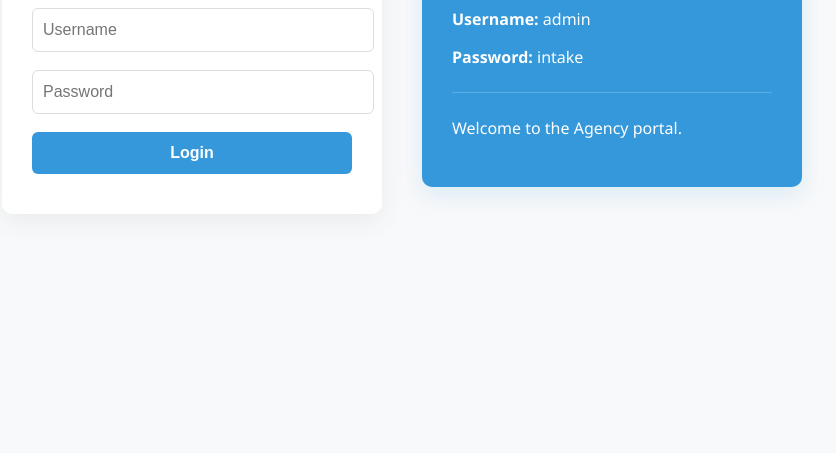
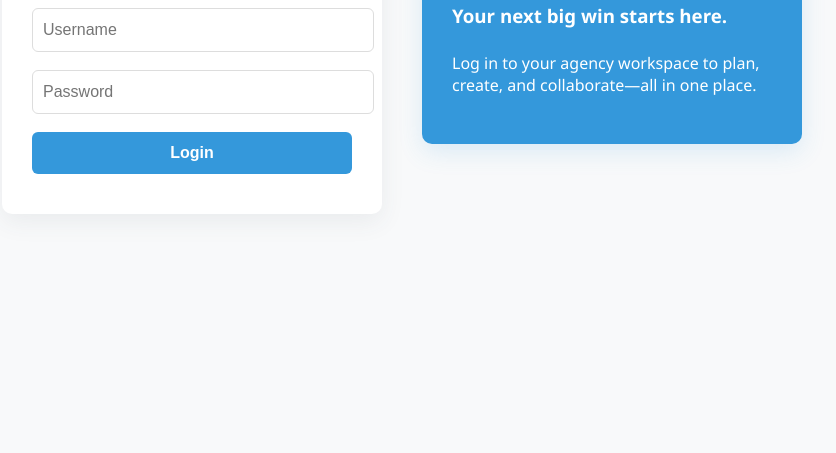
Before and after one commit to Indraeka/agency, a plain HTML site: page index.html in a window 1280 px wide. Shown: the part 347-800 px from the top of the page, without its empty margins (238-1074 px from the left). Drawn offline with Linux system fonts and the light colour scheme.

Commit message:
Update index.html

```diff
--- a/index.html
+++ b/index.html
@@ -20,11 +20,8 @@
       </form>
     </div>
     <div class="info-box">
-      <h3>Login Info</h3>
-      <p><strong>Username:</strong> admin</p>
-      <p><strong>Password:</strong> intake</p>
-      <hr>
-      <p>Welcome to the Agency portal.</p>
+      <h3>Your next big win starts here.</h3>
+      <p>Log in to your agency workspace to plan, create, and collaborate—all in one place.</p>
     </div>
   </div>
   <script src="script.js"></script>
```
